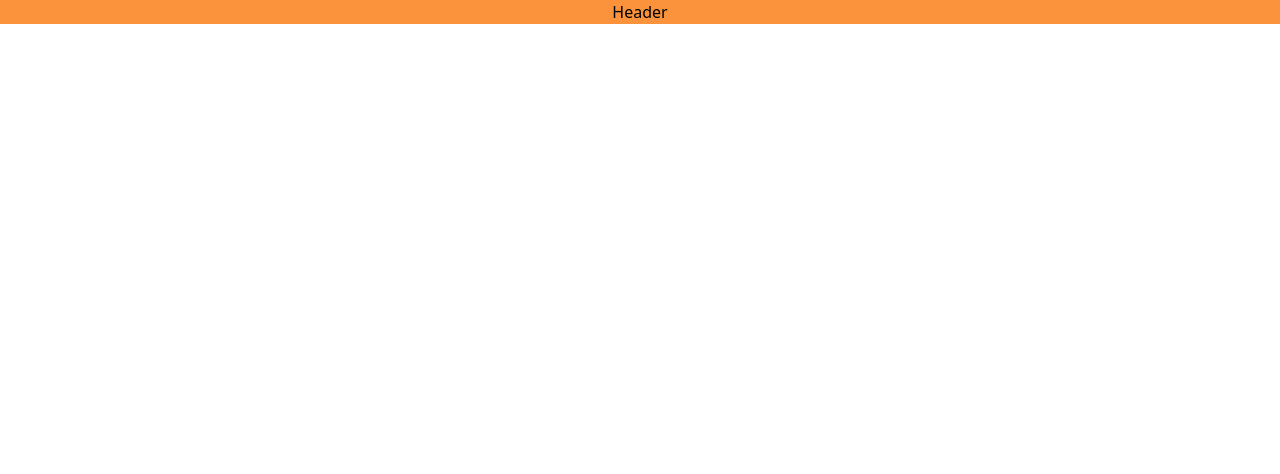
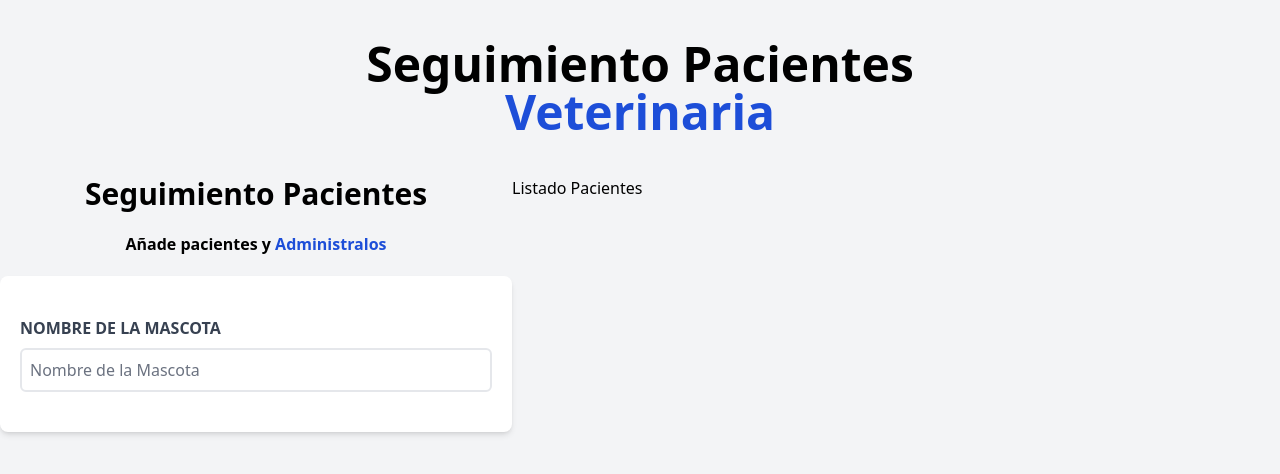
Before and after one commit to DiegoBelPe/admin-patients, a React (Vite) app: page / in a window 1280 px wide. Shown: the top 474 px of the page. Built offline with nearby package versions, Linux system fonts and the light colour scheme.

Commit message:
create form paciente

```diff
--- a/index.html
+++ b/index.html
@@ -6,7 +6,7 @@
     <meta name="viewport" content="width=device-width, initial-scale=1.0" />
     <title>Vite App</title>
   </head>
-  <body>
+  <body class="bg-gray-100 h-screen">
     <div id="root"></div>
     <script type="module" src="/src/main.jsx"></script>
   </body>
--- a/src/App.jsx
+++ b/src/App.jsx
@@ -2,13 +2,19 @@
 import logo from './logo.svg'
 import './App.css'
 import Header from './components/Header'
+import Formulario from './components/Formulario'
+import ListadoPacientes from './components/ListadoPacientes'
 
 function App() {
   const [count, setCount] = useState(0)
 
   return (
-    <div className="App">
+    <div className="container mx-auto mt-10">
       <Header />
+      <div className='mt-10 md:flex'>
+      <Formulario />
+      <ListadoPacientes />
+      </div>
     </div>
   )
 }
--- /dev/null
+++ b/src/components/Formulario.jsx
@@ -0,0 +1,23 @@
+import React from 'react'
+
+const Formulario = () => {
+  return (
+    <div className='md:w-1/2 lg:w-2/5'>
+      <h2 className='font-black text-3xl text-center'>Seguimiento Pacientes</h2>
+      <p className='text-center mt-5 font-bold mb-5'>Añade pacientes y <span className='text-blue-700'>Administralos</span></p>
+
+      <form action="" className='bg-white shadow-md rounded-lg py-10 px-5'>
+        <div>
+          <label htmlFor='mascota' className='block uppercase text-gray-700 font-bold'>Nombre de la mascota</label>
+          <input
+          id='mascota'
+          className='border-2 w-full p-2 mt-2 placeholder:text-gray-500 rounded-md'
+          type='text'
+          placeholder='Nombre de la Mascota' />
+        </div>
+      </form>
+    </div>
+  )
+}
+
+export default Formulario
--- a/src/components/Header.jsx
+++ b/src/components/Header.jsx
@@ -2,7 +2,9 @@
 
 const Header = () => {
   return (
-    <div className='bg-orange-400'>Header</div>
+    <div className='font-black text-5xl text-center md:w-1/2 mx-auto'>
+      Seguimiento Pacientes <span className='text-blue-700'>Veterinaria</span>
+    </div>
   )
 }
 
--- /dev/null
+++ b/src/components/ListadoPacientes.jsx
@@ -0,0 +1,11 @@
+import React from 'react'
+
+const ListadoPacintes = ()=>{
+  return (
+  <div className='w-1/2'>
+    Listado Pacientes
+  </div>
+  )
+}
+
+export default ListadoPacintes;
--- a/tailwind.config.js
+++ b/tailwind.config.js
@@ -1,6 +1,7 @@
 /** @type {import('tailwindcss').Config} */
 module.exports = {
   content: [
+    "./index.html",
     "./src/**/*.{js,jsx}",
   ],
   theme: {
```
